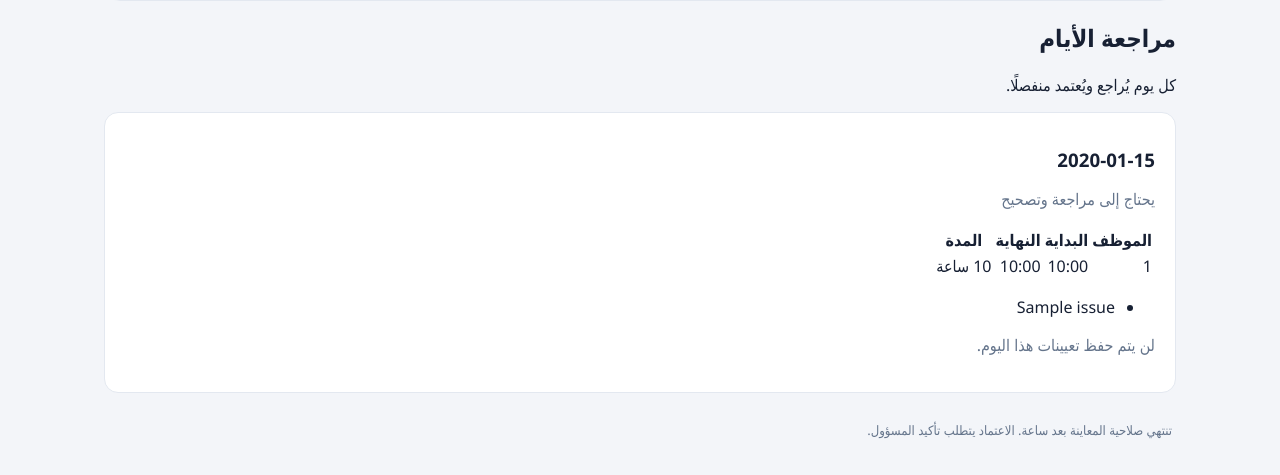
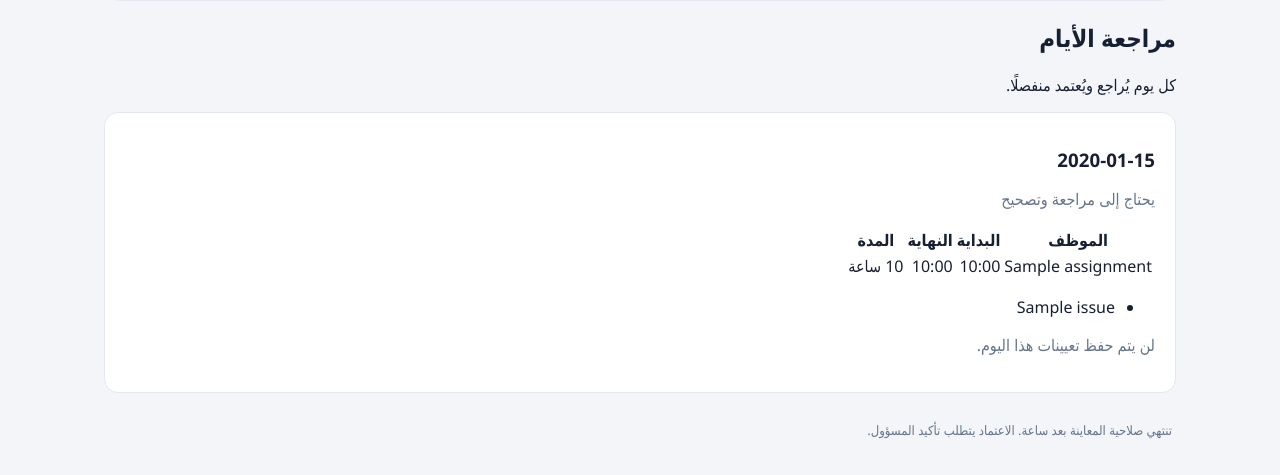
Before and after one commit to ms1813678-bit/ms1813678-bit-my-business-hotel, a Python web app: template app/templates/security_roster.html in a window 1280 px wide. Shown: the part 594-1069 px from the top of the page. Run offline with Jinja, Linux system fonts and the light colour scheme; the template is opened without the code that fills it: most values are stand-ins (such as "Sample title", 1, 10 or a date in 2020).

Commit message:
Display employee names in security roster review table

```diff
--- a/app/templates/security_roster.html
+++ b/app/templates/security_roster.html
@@ -13,7 +13,7 @@
 {% for day in days %}<article class="tile"><h3>{{ day.work_date.strftime("%Y-%m-%d") }}</h3>
 {% if day.can_confirm %}<p>جاهز للاعتماد بعد المراجعة</p>{% else %}<p>يحتاج إلى مراجعة وتصحيح</p>{% endif %}
 <table><thead><tr><th>الموظف</th><th>البداية</th><th>النهاية</th><th>المدة</th></tr></thead><tbody>
-{% for assignment in day.proposal.assignments %}<tr><td>{{ assignment.employee_id }}</td><td>{{ assignment.start_time.strftime("%H:%M") }}</td><td>{{ assignment.end_time.strftime("%H:%M") }}</td><td>{{ assignment.duration_hours }} ساعة</td></tr>{% endfor %}
+{% for assignment in day.proposal.assignments %}<tr><td>{{ assignment.employee_name }}</td><td>{{ assignment.start_time.strftime("%H:%M") }}</td><td>{{ assignment.end_time.strftime("%H:%M") }}</td><td>{{ assignment.duration_hours }} ساعة</td></tr>{% endfor %}
 </tbody></table>
 {% if day.proposal.issues %}<ul>{% for issue in day.proposal.issues %}<li>{{ issue }}</li>{% endfor %}</ul>{% endif %}
 {% if day.can_confirm %}<form method="post" action="/security-roster/confirm"><input type="hidden" name="csrf_token" value="{{ csrf_token }}"><input type="hidden" name="work_date" value="{{ day.work_date.isoformat() }}"><input type="hidden" name="stage_token" value="{{ stage_token }}"><label><input type="checkbox" required> راجعت ورديات هذا اليوم</label><button type="submit">اعتماد اليوم</button></form>{% else %}<p>لن يتم حفظ تعيينات هذا اليوم.</p>{% endif %}</article>{% endfor %}</section>{% endif %}
```
